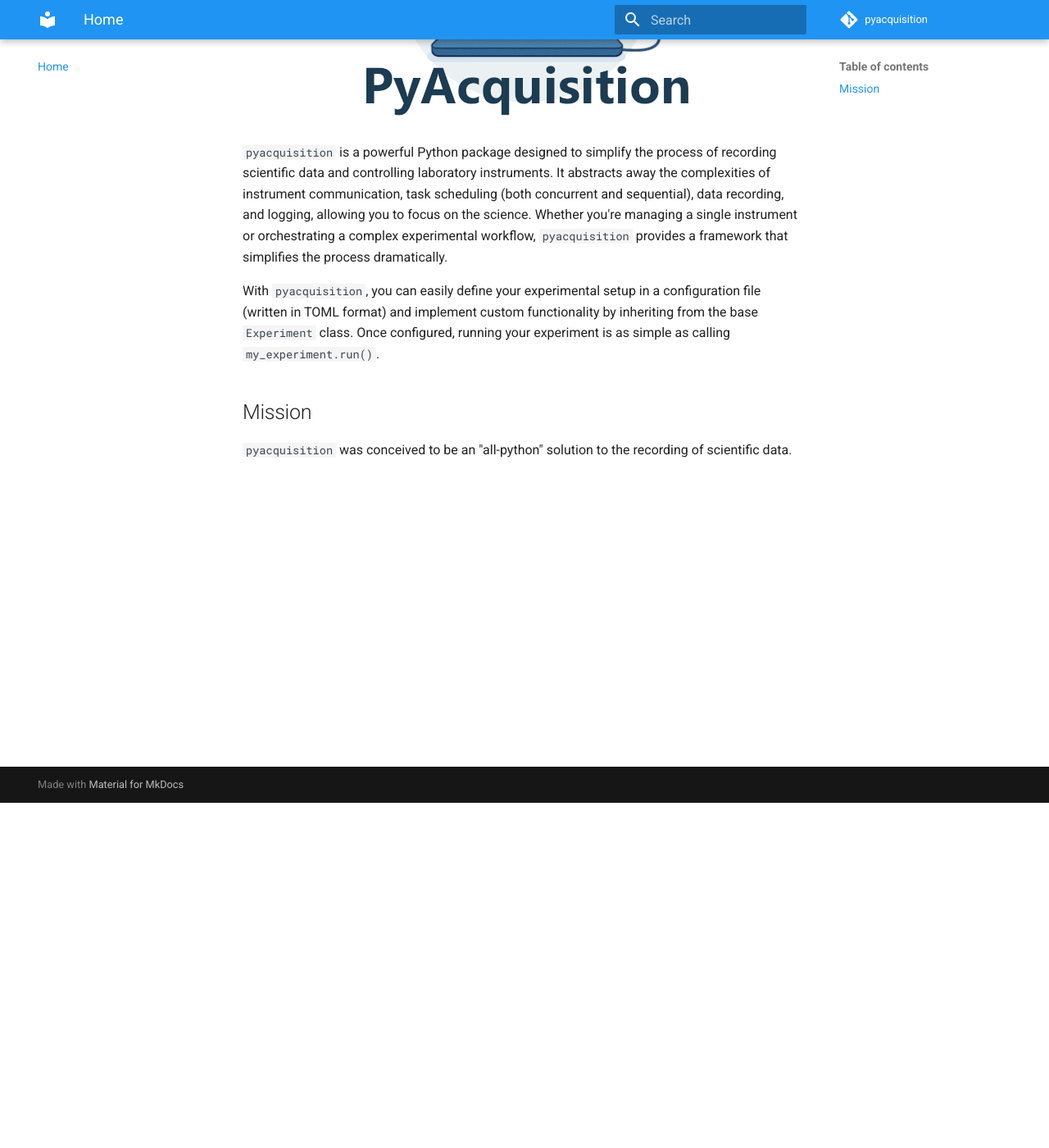
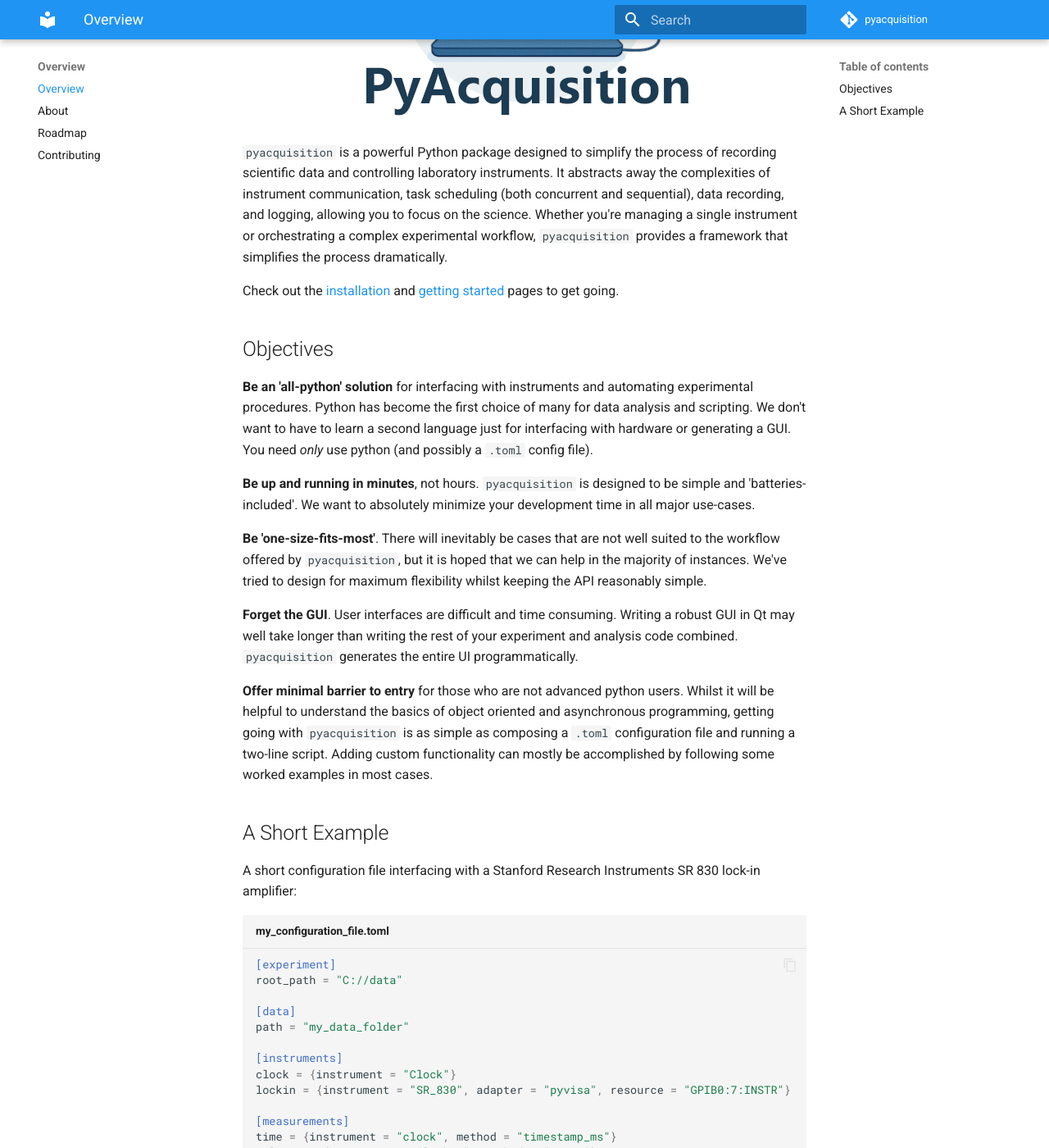
Before and after one commit to jakeayres/pyacquisition, an MkDocs documentation site: the page built from docs/index.md, in a window 1280 px wide and 1400 px high, scrolled down 421 px. Shown: the whole window at 82% size. Built offline with MkDocs 1.6.1 and Material for MkDocs 9.7.7, drawn with Linux system fonts in a browser that asks for light colours; comment, search, counter and statistics services are not loaded; some of the changed text lies outside the part shown.

Commit message:
Improved docs

````diff
--- a/docs/index.md
+++ b/docs/index.md
@@ -6,8 +6,45 @@
 
 `pyacquisition` is a powerful Python package designed to simplify the process of recording scientific data and controlling laboratory instruments. It abstracts away the complexities of instrument communication, task scheduling (both concurrent and sequential), data recording, and logging, allowing you to focus on the science. Whether you're managing a single instrument or orchestrating a complex experimental workflow, `pyacquisition` provides a framework that simplifies the process dramatically.
 
-With `pyacquisition`, you can easily define your experimental setup in a configuration file (written in TOML format) and implement custom functionality by inheriting from the base `Experiment` class. Once configured, running your experiment is as simple as calling `my_experiment.run()`.
+Check out the [installation](basic/installation.md) and [getting started](basic/getting_started.md) pages to get going.
 
-## Mission
+## Objectives
 
-`pyacquisition` was conceived to be an "all-python" solution to the recording of scientific data.
+**Be an 'all-python' solution** for interfacing with instruments and automating experimental procedures. Python has become the first choice of many for data analysis and scripting. We don't want to have to learn a second language just for interfacing with hardware or generating a GUI. You need *only* use python (and possibly a `.toml` config file).
+
+**Be up and running in minutes**, not hours. `pyacquisition` is designed to be simple and 'batteries-included'. We want to absolutely minimize your development time in all major use-cases.
+
+**Be 'one-size-fits-most'**. There will inevitably be cases that are not well suited to the workflow offered by `pyacquisition`, but it is hoped that we can help in the majority of instances. We've tried to design for maximum flexibility whilst keeping the API reasonably simple.
+
+**Forget the GUI**. User interfaces are difficult and time consuming. Writing a robust GUI in Qt may well take longer than writing the rest of your experiment and analysis code combined. `pyacquisition` generates the entire UI programmatically.
+
+**Offer minimal barrier to entry** for those who are not advanced python users. Whilst it will be helpful to understand the basics of object oriented and asynchronous programming, getting going with `pyacquisition` is as simple as composing a `.toml` configuration file and running a two-line script. Adding custom functionality can mostly be accomplished by following some worked examples in most cases.
+
+## A Short Example
+
+A short configuration file interfacing with a Stanford Research Instruments SR 830 lock-in amplifier:
+
+```toml title="my_configuration_file.toml"
+[experiment]
+root_path = "C://data"
+
+[data]
+path = "my_data_folder"
+
+[instruments]
+clock = {instrument = "Clock"}
+lockin = {instrument = "SR_830", adapter = "pyvisa", resource = "GPIB0:7:INSTR"}
+
+[measurements]
+time = {instrument = "clock", method = "timestamp_ms"}
+voltage = {instrument = "lockin", method = "get_x"}
+```
+
+A short script running the experiment from the configuration file:
+
+```python title="experiment_script.py"
+from pyacquisition import Experiment
+
+my_experiment = Experiment.from_config('my_configuration_file.toml')
+my_experiment.run()
+```
--- a/mkdocs.yml
+++ b/mkdocs.yml
@@ -1,15 +1,20 @@
 site_name: PyAcquisition
+site_url: https://pyacquisition.readthedocs.io
 repo_url: https://github.com/jakeayres/pyacquisition
 repo_name: pyacquisition
 nav:
-  - Home: index.md
+  - Overview:
+    - Overview: index.md
+    - About: overview/about.md
+    - Roadmap: overview/roadmap.md
+    - Contributing: overview/contributing.md
   - Basic Usage:
     - Installation: basic/installation.md
     - Getting Started: basic/getting_started.md
     - TOML Configuration: basic/configuration.md
   - Advanced Usage:
     - Overview: advanced/overview.md
-  - Experiment:
+  - Experiment API:
     - Experiment: experiment/experiment.md
     - Rack: experiment/rack.md
     - Scribe: experiment/scribe.md
@@ -36,6 +41,7 @@ theme:
     - navigation.tabs
     - content.code.copy
     - content.code.annotate
+    - navigation.footer
 plugins:
   - search
   - mkdocstrings:
````
Also changed, not shown: README.md (+48 -1 lines), docs/basic/comparison.md (added, +1 -0 lines), docs/basic/getting_started.md (+21 -9 lines), docs/overview/about.md (added, +1 -0 lines), docs/overview/contributing.md (added, +9 -0 lines), docs/overview/roadmap.md (added, +34 -0 lines), 1 other file.
